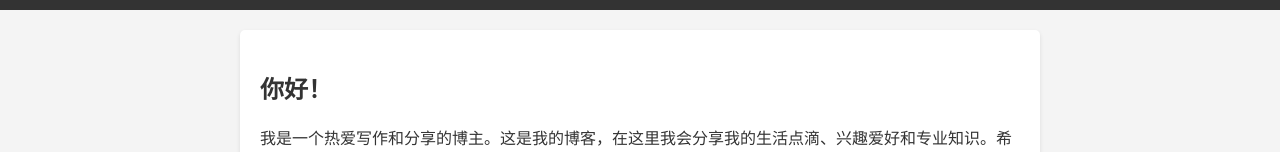
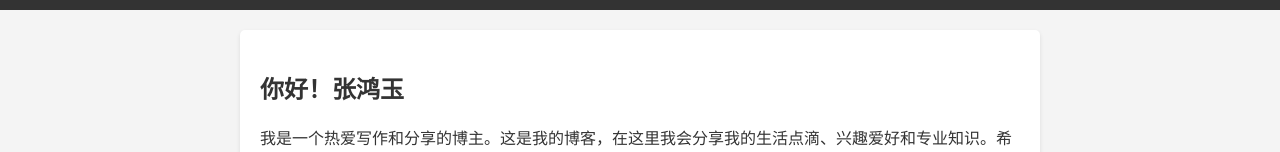
Before and after one commit to CollasparCx/CollasparCx.github.io, a plain HTML site: page about.html in a window 1280 px wide. Shown: the part 134-286 px from the top of the page. Drawn offline with Linux system fonts and the light colour scheme.

Commit message:
Update about.html

```diff
--- a/about.html
+++ b/about.html
@@ -70,7 +70,7 @@
     </nav>
     <div class="container">
         <div class="content">
-            <h2>你好！</h2>
+            <h2>你好！张鸿玉</h2>
             <p>我是一个热爱写作和分享的博主。这是我的博客，在这里我会分享我的生活点滴、兴趣爱好和专业知识。希望你能在这里找到有用的信息，享受阅读的乐趣。</p>
             <p>在闲暇时，我喜欢阅读、旅行和尝试新事物。我相信生活需要不断地探索和发现，每一天都是一个新的冒险。</p>
             <p>如果你有任何问题或建议，欢迎通过“联系我”页面与我联系。谢谢你的访问！</p>
```
